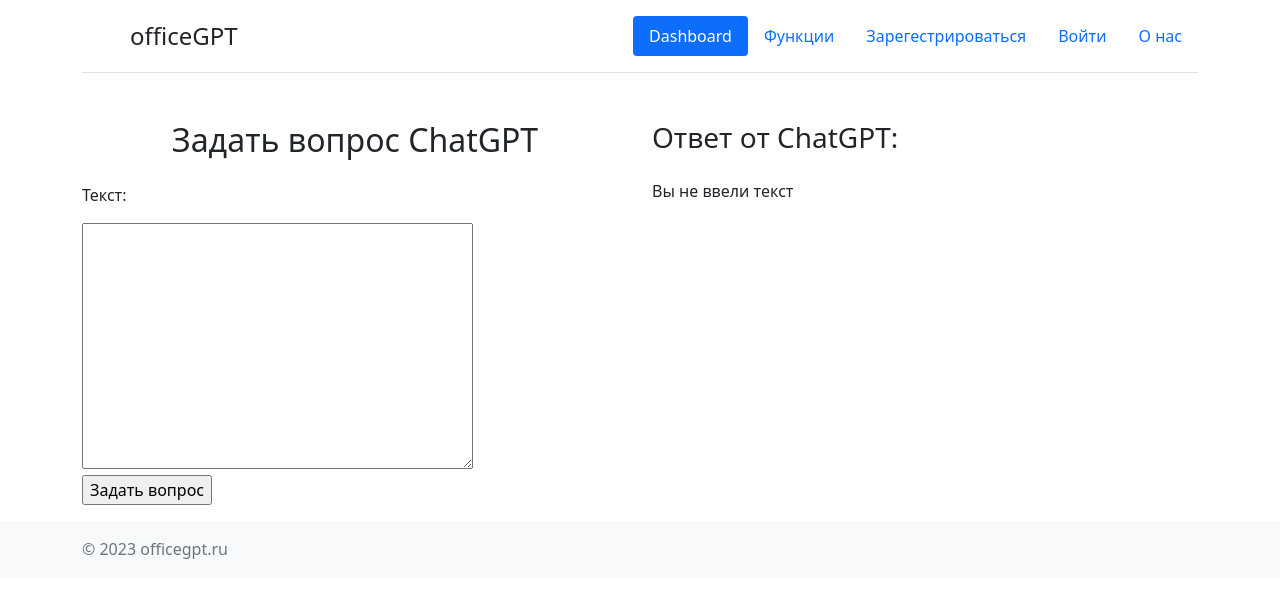
After one commit to Narek12345/OfficeGPT, a Django app: page /functions/ask_question_chatgpt/ in a window 1280 px wide. The commit adds this page. Shown: the top 598 px of the page. Run offline with Django 5.2, Linux system fonts and the light colour scheme; some libraries are stand-ins or nearby versions.

Commit message:
Created a template ask_question_chatgpt and a form for entering a question to chatgpt.

```diff
--- /dev/null
+++ b/functions/forms.py
@@ -0,0 +1,5 @@
+from django import forms
+
+
+class AskQuestionChatGPTForm(forms.Form):
+	text = forms.CharField(widget=forms.Textarea, label='Текст')
--- /dev/null
+++ b/functions/templates/functions/ask_question_chatgpt.html
@@ -0,0 +1,25 @@
+{% extends 'base.html' %}
+
+{% block title %}Задать вопрос ChatGPT{% endblock %}
+
+{% block content %}
+	<div class="container mt-5">
+		<div class="row">
+			<div class="col-lg-6">
+				<h2 class="text-center mb-4">Задать вопрос ChatGPT</h2>
+				<p>Текст:</p>
+				<form method="get">
+					{{ form.text }}
+					<p><input type="submit" value="Задать вопрос"></p>
+				</form>
+			</div>
+
+			<div class="col-lg-6">
+				{% if answer %}
+					<h3 class="mb-4">Ответ от ChatGPT:</h3>
+					<p>{{ answer }}</p>
+				{% endif %}
+			</div>
+		</div>
+	</div>
+{% endblock %}
--- a/functions/templates/functions/functions.html
+++ b/functions/templates/functions/functions.html
@@ -11,7 +11,7 @@
 
 				<h3 class="mt-4">Функции:</h3>
 				<ul>
-					<li><a href="">Задать вопрос у ChatGPT</a></li>
+					<li><a href="{% url 'functions:ask_question_chatgpt' %}">Задать вопрос у ChatGPT</a></li>
 					<li><a href="">Добавить документ (txt) файл для обучения ChatGPT</a></li>
 				</ul>
 
--- a/functions/urls.py
+++ b/functions/urls.py
@@ -6,4 +6,5 @@ app_name = 'functions'
 
 urlpatterns = [
 	path('', views.FunctionsView.as_view(), name='functions'),
+	path('ask_question_chatgpt/', views.AskQuestionChatGPTView.as_view(), name='ask_question_chatgpt'),
 ]
--- a/functions/views.py
+++ b/functions/views.py
@@ -1,5 +1,7 @@
 from django.views import View
 from django.shortcuts import render
+
+from .forms import AskQuestionChatGPTForm
 
 
 class FunctionsView(View):
@@ -7,3 +9,19 @@ class FunctionsView(View):
 
 	def get(self, request):
 		return render(request, self.template_name)
+
+
+class AskQuestionChatGPTView(View):
+	template_name = 'functions/ask_question_chatgpt.html'
+
+	def get(self, request):
+		form = AskQuestionChatGPTForm(request.GET)
+		text = form.data.get('text')
+
+		if text:
+			answer = text
+		else:
+			answer = 'Вы не ввели текст'
+
+		context = {'form': form, 'answer': answer}
+		return render(request, self.template_name, context)
```
